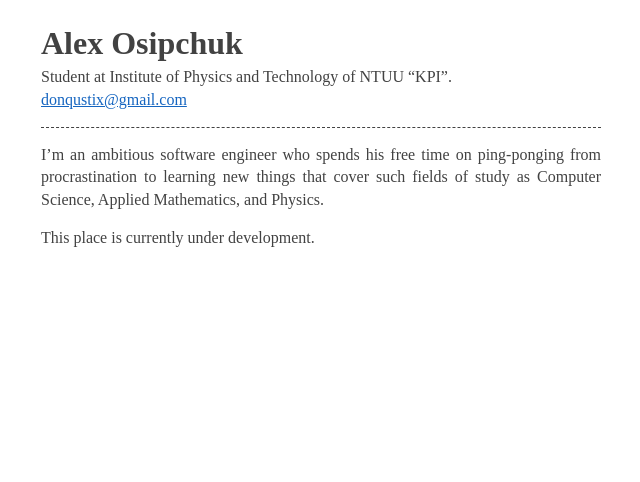
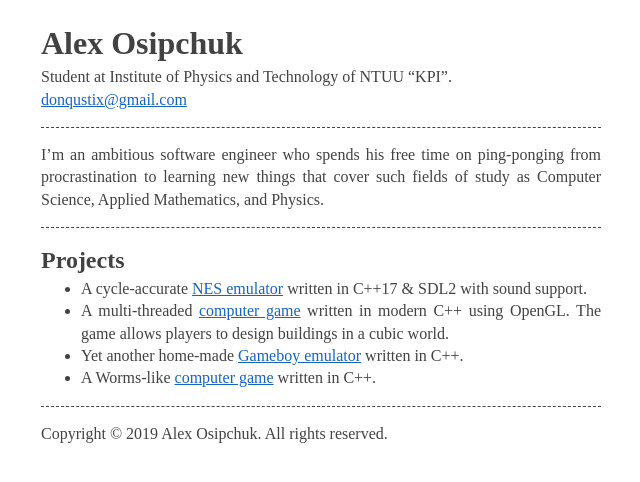
Before and after one commit to donqustix/donqustix.github.io, a Jekyll site: the page built from index.md, in a window 1280 px wide. Shown: the top 482 px of the page, without its empty margins (319-959 px from the left). Built offline with Jekyll 4.4.1, drawn with Linux system fonts in a browser that asks for light colours.

Commit message:
commit changes

```diff
--- a/_layouts/default.html
+++ b/_layouts/default.html
@@ -11,5 +11,6 @@
     </body>
 
     <footer>
+        <p>Copyright &copy; 2019 Alex Osipchuk. All rights reserved.<p>
     </footer>
 </html>
--- a/assets/css/main.scss
+++ b/assets/css/main.scss
@@ -10,9 +10,17 @@ body {
     margin: 0 auto;
 }
 
-header {
+%bottom-borderline {
     border-bottom: 1px dashed #424242;
     margin-bottom: 1em;
+}
+
+header {
+    @extend %bottom-borderline;
+}
+
+section {
+    @extend %bottom-borderline;
 }
 
 a:link {
@@ -27,6 +35,14 @@ h1 {
     margin-bottom: 0;
 }
 
+h2 {
+    margin: 0;
+}
+
 p {
     margin-top: 0;
 }
+
+ul {
+    margin-top: 0;
+}
--- a/index.md
+++ b/index.md
@@ -5,6 +5,16 @@
 layout: home
 title: "Main Page"
 ---
+{::options parse_block_html="true" /}
+
+<section>
 I'm an ambitious software engineer who spends his free time on ping-ponging from procrastination to learning new things that cover such fields of study as Computer Science, Applied Mathematics, and Physics.
+</section>
 
-This place is currently under development.
+<section>
+## Projects
+* A cycle-accurate [NES emulator](https://github.com/donqustix/emunes/) written in C++17 & SDL2 with sound support.
+* A multi-threaded [computer game](https://github.com/donqustix/colvox-cpp) written in modern C++ using OpenGL. The game allows players to design buildings in a cubic world.
+* Yet another home-made [Gameboy emulator](https://github.com/donqustix/emugaboy) written in C++.
+* A Worms-like [computer game](https://github.com/donqustix/pixorms) written in C++.
+</section>
```
